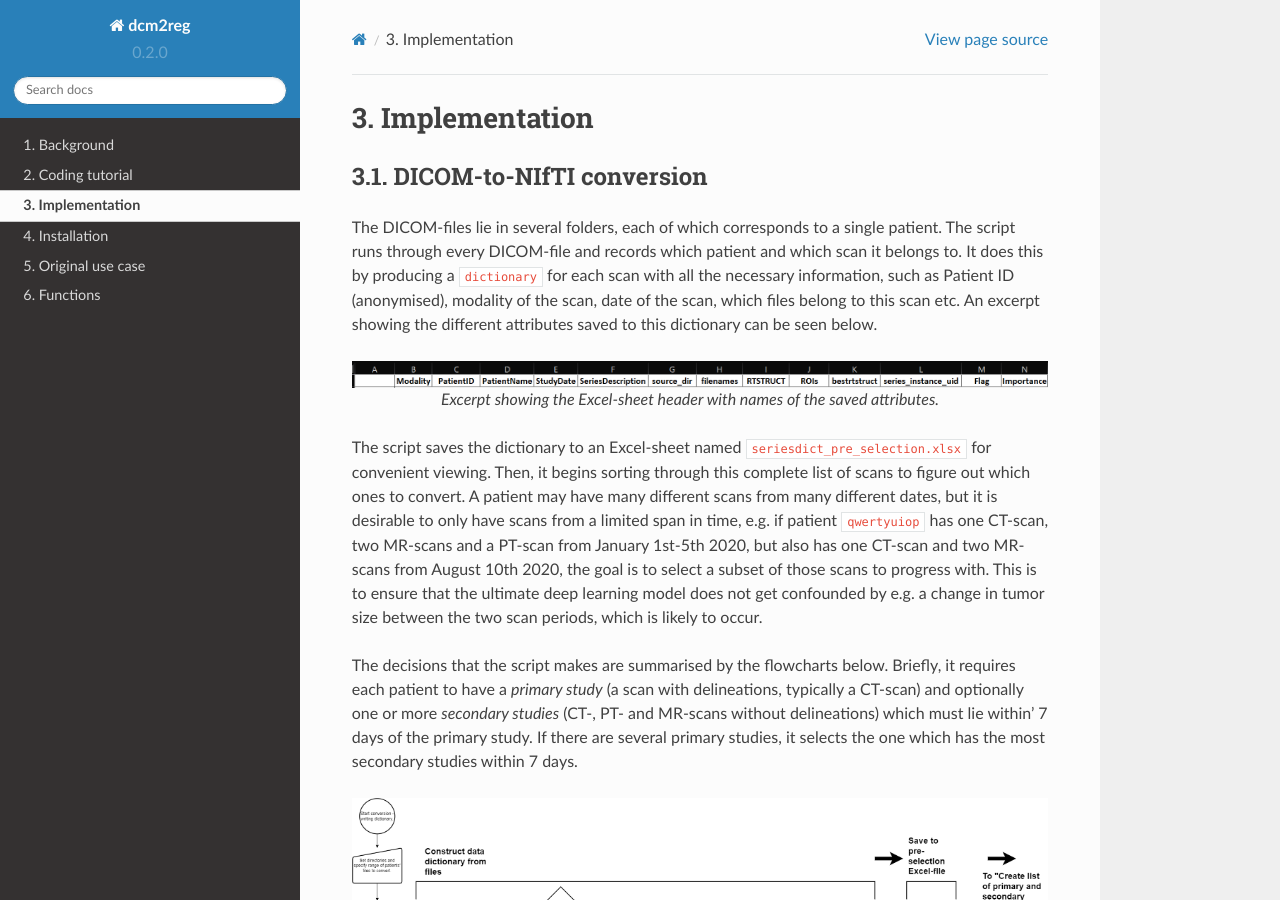
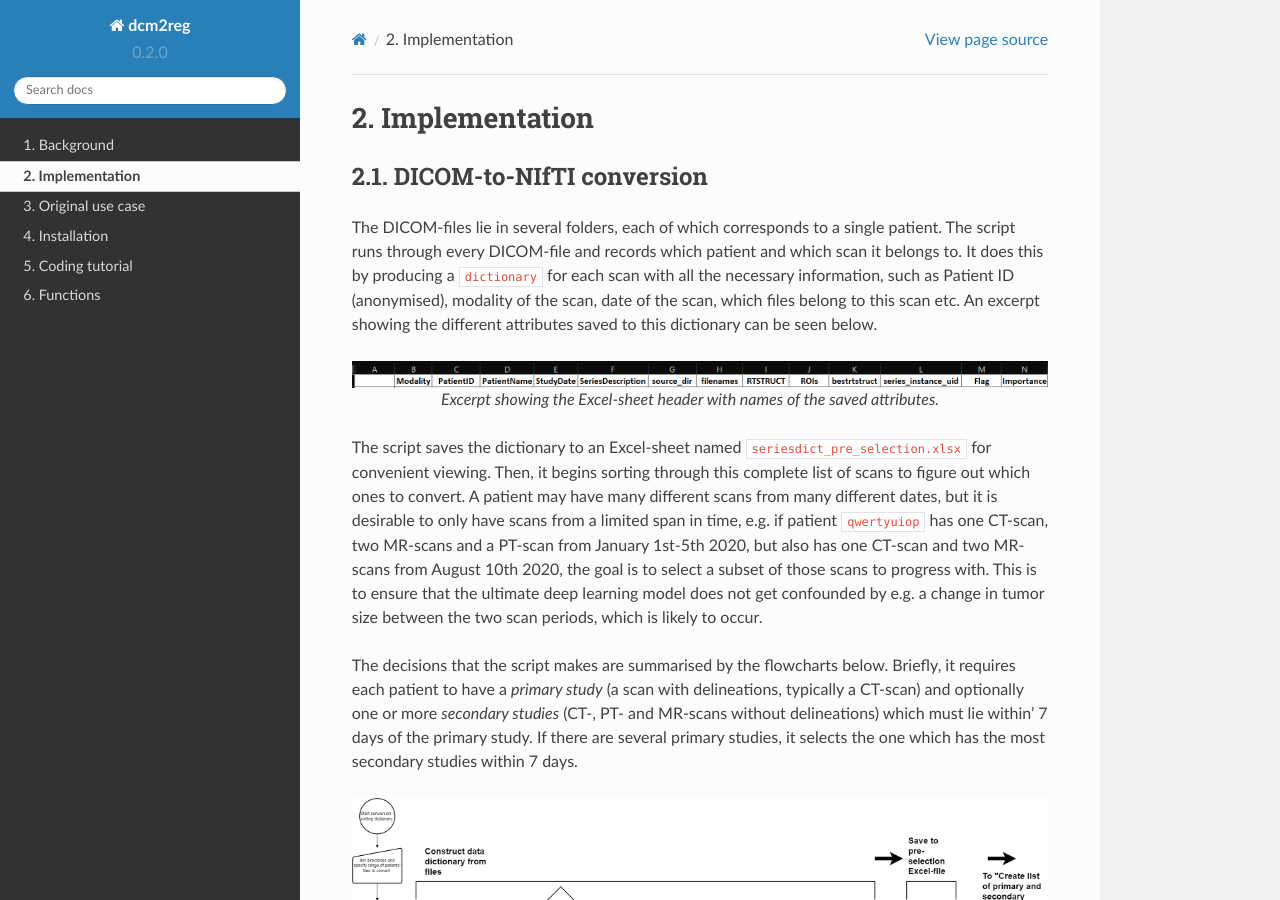
Before and after one commit to Dokkedal/dcm2reg, a Sphinx documentation site: the page built from docs/source/implementation.rst, in a window 1280 px wide and 900 px high. Built offline with Sphinx 7.4.7 and the Read the Docs theme 2.0.0, drawn with Linux system fonts in a browser that asks for light colours.

Commit message:
changed toc order

```diff
--- a/docs/source/index.rst
+++ b/docs/source/index.rst
@@ -65,8 +65,8 @@
     :hidden:
 
     background.rst
+    implementation.rst
+    our_use_case.rst
+    installation.rst
     basic_usage.rst
-    implementation.rst
-    installation.rst
-    our_use_case.rst
     functions.rst
```
